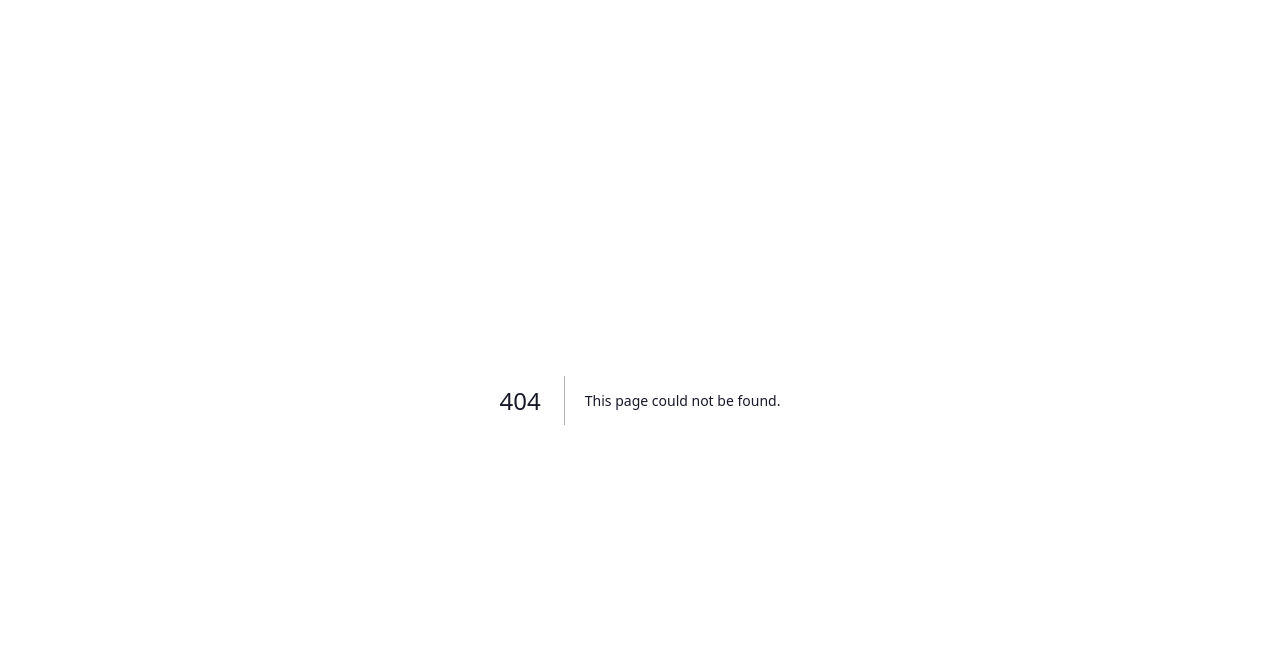
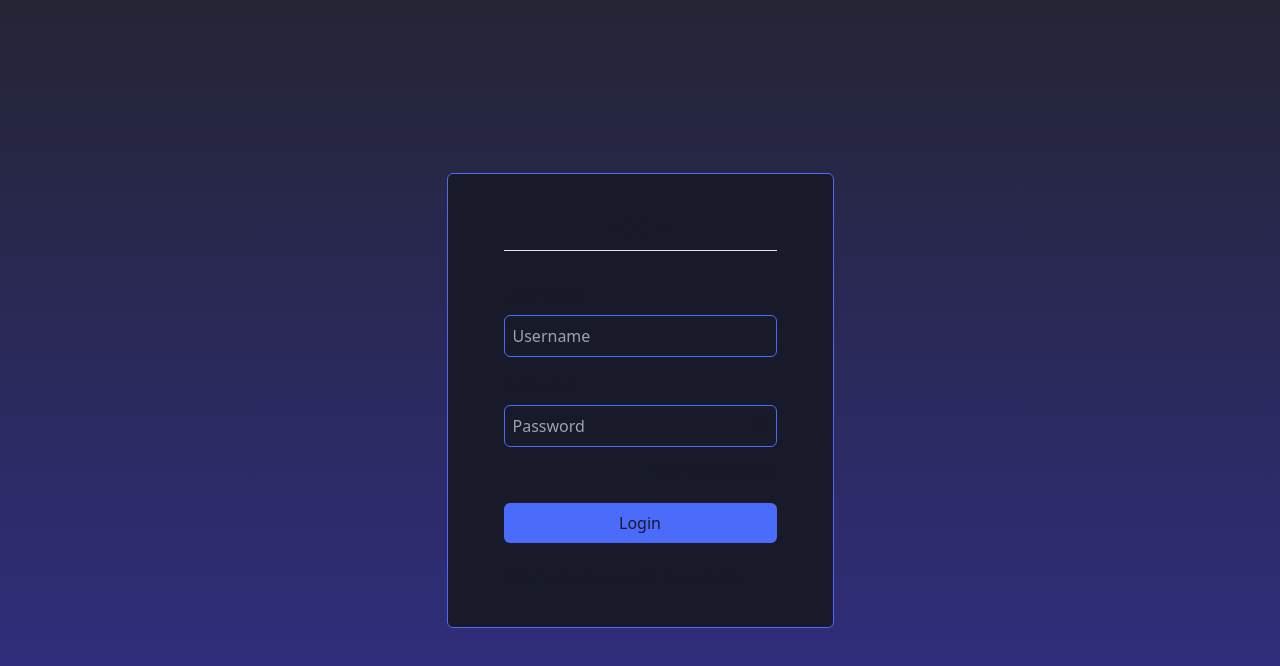
Before and after one commit to kayamazlum/Blog-App-Front, a Next.js app: page /auth in a window 1280 px wide. Before the commit this address had no page. Shown: the top 666 px of the page. Built offline with nearby package versions, Linux system fonts and the light colour scheme.

Commit message:
login sayfasi tasarlandi

```diff
--- /dev/null
+++ b/src/app/(pages)/auth/page.tsx
@@ -0,0 +1,12 @@
+import Login from "@/components/login";
+import React from "react";
+
+const Auth = () => {
+  return (
+    <div className="bg-gradient-to-t to-dark2 from-10% from-indigo-900 w-full h-screen flex justify-center items-center">
+      <Login />
+    </div>
+  );
+};
+
+export default Auth;
--- /dev/null
+++ b/src/components/login/index.tsx
@@ -0,0 +1,50 @@
+"use client";
+import React, { useState } from "react";
+import { Eye, EyeOff } from "lucide-react";
+
+const Login = () => {
+  const [showPassword, setShowPassword] = useState(false);
+  return (
+    <div className="rounded-md flex flex-col py-10 px-14 bg-dark border border-blue">
+      <div className="flex flex-col gap-4">
+        <div className="w-full flex text-xl font-bold mb-4 border-b pb-2 justify-center items-center">
+          <span>LOGIN</span>
+        </div>
+        <div className="flex flex-col gap-2">
+          <label htmlFor="">Username</label>
+          <input
+            type="text"
+            placeholder="Username"
+            className="rounded-md p-2 bg-transparent border border-blue"
+          />
+        </div>
+        <div className="flex flex-col gap-2 relative">
+          <label htmlFor="">Password</label>
+          <input
+            type={`${showPassword ? "text" : "password"}`}
+            placeholder="Password"
+            className="rounded-md p-2 pr-8 bg-transparent border border-blue"
+          />
+          <button
+            className="absolute right-2 bottom-[11px]"
+            onClick={() => setShowPassword(!showPassword)}
+          >
+            {showPassword ? <EyeOff size={18} /> : <Eye size={18} />}
+          </button>
+        </div>
+        <span className="text-xs w-full text-right cursor-pointer hover:underline ">
+          Forgot your password?
+        </span>
+        <button className="bg-blue rounded-md p-2 mt-2 hover:bg">Login</button>
+        <div className="text-sm flex gap-2 mt-2">
+          <span>Dont have an account?</span>
+          <span className="font-bold underline cursor-pointer">
+            Sign up now
+          </span>
+        </div>
+      </div>
+    </div>
+  );
+};
+
+export default Login;
```
